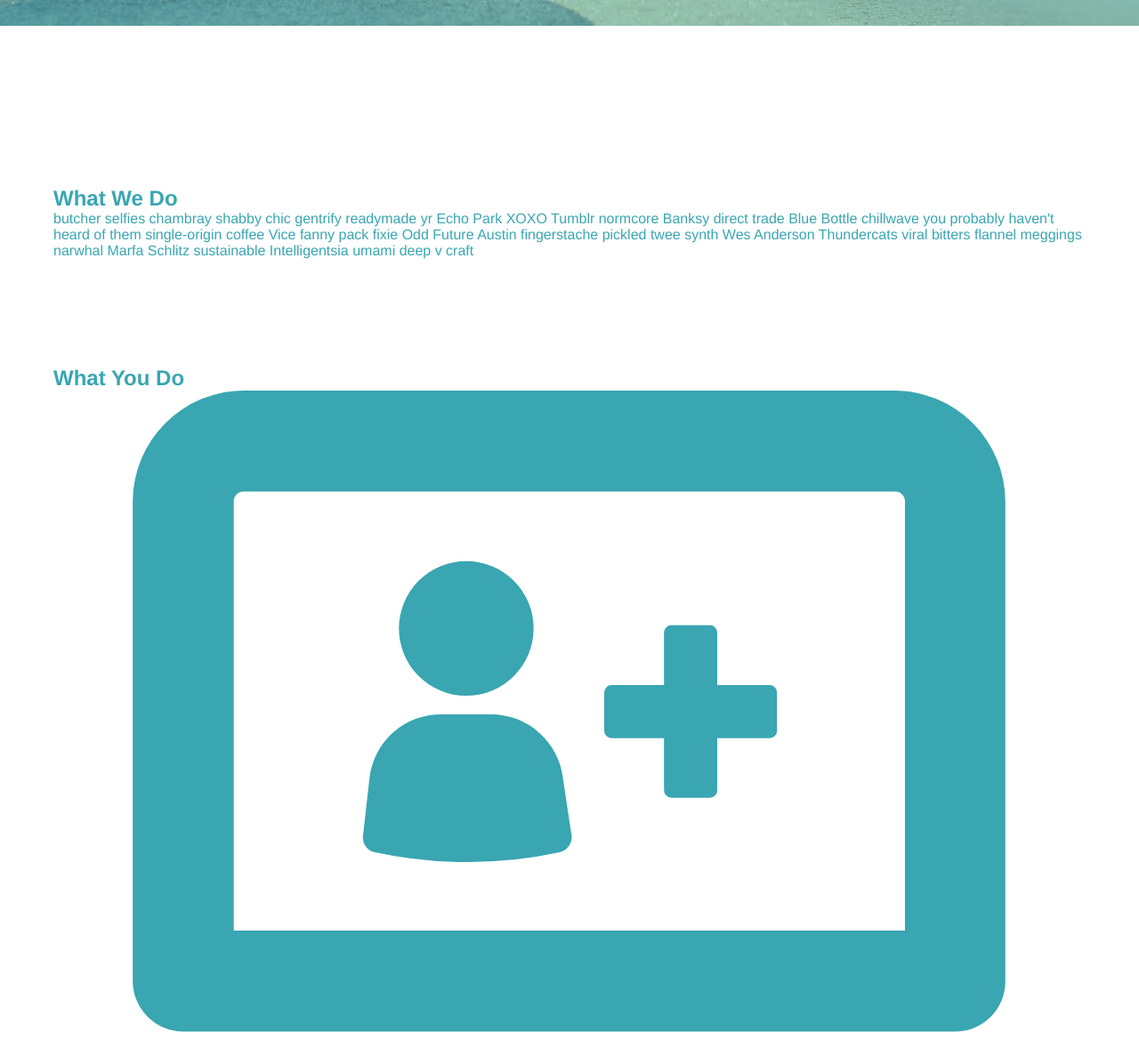
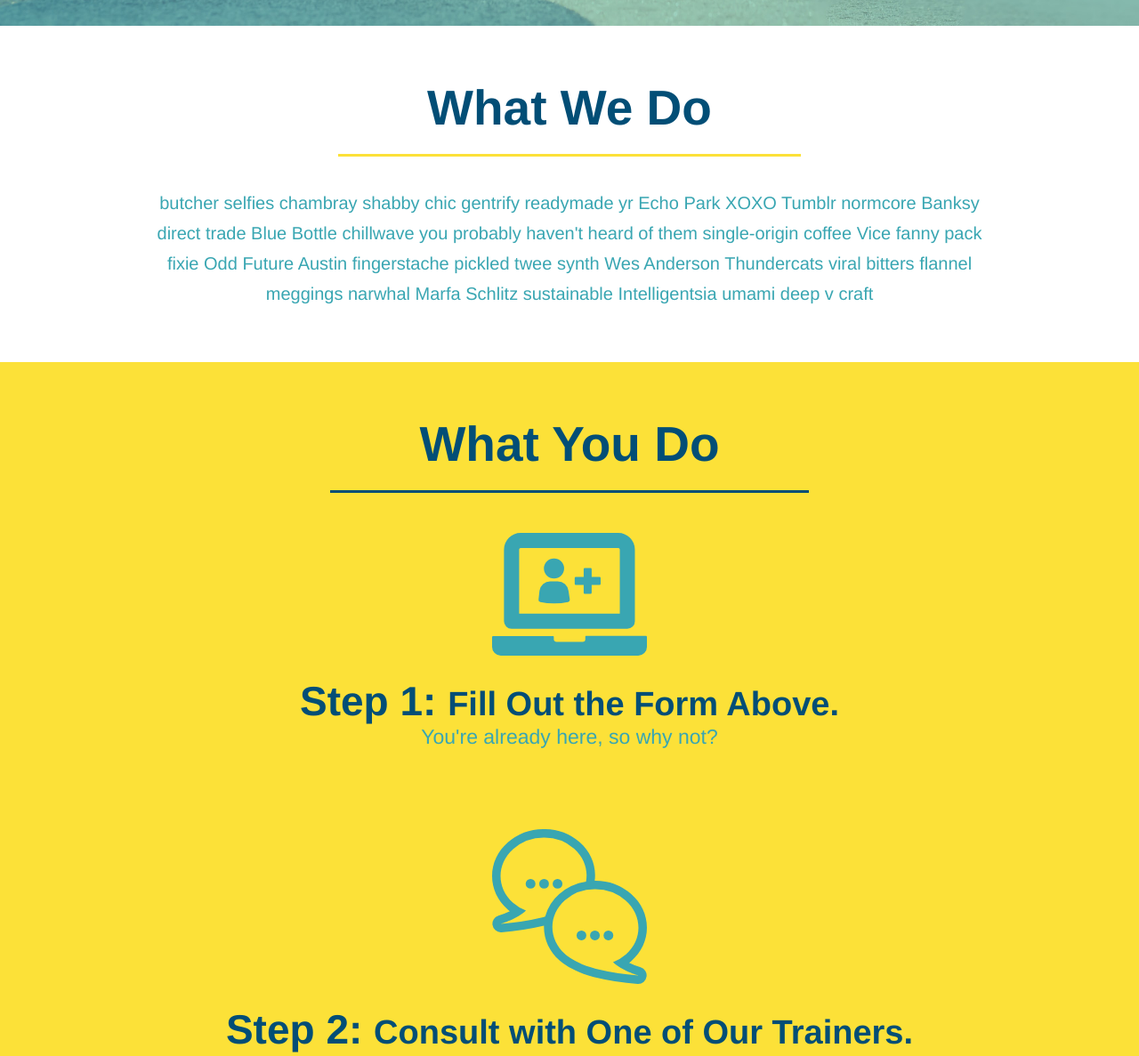
Before and after one commit to jpd61/run-buddy, a plain HTML site: page index.html in a window 1280 px wide. Shown: the part 653-1840 px from the top of the page at 89% size. Drawn offline with Linux system fonts and the light colour scheme.

Commit message:
added step sections with images and css

```diff
--- a/assets/css/style.css
+++ b/assets/css/style.css
@@ -119,3 +119,61 @@ section {
     padding: 10px 20px;
     font-size: 16px;
 }
+
+.intro {
+    text-align: center;
+}
+
+.intro p {
+    line-height: 1.7;
+    color: #39a6b2;
+    width: 80%;
+    font-size: 20px;
+    margin: 0 auto;
+}
+
+.steps {
+    text-align: center;
+    background: #fce138;
+}
+
+.section-title {
+    font-size: 55px;
+    color: #024e76;
+    margin-bottom: 35px;
+    padding: 0 100px 20px 100px;
+    display: inline-block;
+    border-bottom: 3px solid;
+}
+
+.primary-border {
+    border-color: #fce138;
+}
+
+.secondary-border {
+    border-color:#39a6b2;
+}
+
+.steps div {
+    margin-bottom: 80px;
+}
+
+.steps img {
+    width: 15%;
+    margin: 10px 0;
+}
+
+.steps h3 {
+    color: #024e76;
+    font-size: 46px;
+    margin-top: 10px;
+}
+
+.steps p {
+    color: #39a6b2;
+    font-size: 23px;
+}
+
+.steps span {
+    font-size: 38px;
+}
--- a/index.html
+++ b/index.html
@@ -72,42 +72,41 @@
             </div>
         </section>
 
-<!-- nero/jumbotron -->
-<section></section>
+<!-- nero/jumbotron don't think I need-->
 
 <!-- "what we do" section -->
-       <section id="what-we-do">
-           <h2>What We Do</h2>
+       <section id="what-we-do" class="intro">
+           <h2 class="section-title primary-border">What We Do</h2>
            <p>
             butcher selfies chambray shabby chic gentrify readymade yr Echo Park XOXO Tumblr normcore Banksy direct trade Blue Bottle chillwave you probably haven't heard of them single-origin coffee Vice fanny pack fixie Odd Future Austin fingerstache pickled twee synth Wes Anderson Thundercats viral bitters flannel meggings narwhal Marfa Schlitz sustainable Intelligentsia umami deep v craft
            </p>
        </section>
 
 <!-- "what you do" section -->
-<section id="what-you-do">
-<h2>What You Do </h2>
+<section id="what-you-do" class="steps">
+<h2 class="section-title primary border">What You Do </h2>
 
 <div>
     <img src="./assets/images/step-1.svg" alt="" />
-    <h3>Step 1: Fill Out the Form Above.</h3>
+    <h3>Step 1: <span>Fill Out the Form Above.</span></h3>
     <p>You're already here, so why not?</p>
   </div>
 
   <div>
     <img src="./assets/images/step-2.svg" alt="" />
-    <h3>Step 2: Consult with One of Our Trainers.</h3>
+    <h3>Step 2: <span>Consult with One of Our Trainers.</span></h3>
     <p>Are you here to build muscle, lose weight, or just feel good?</p>
   </div>
 
   <div>
     <img src="./assets/images/step-3.svg" alt="" />
-    <h3>Step 3: Get Running.</h3>
+    <h3>Step 3: <span>Get Running.</span></h3>
     <p>Hit the ground running (literally) once your trainer lays out your plan.</p>
   </div>
 
   <div>
     <img src="./assets/images/step-4.svg" alt="" />
-    <h3>Step 4: See Results.</h3>
+    <h3>Step 4: <span>See Results.</span></h3>
     <p>Bi-weekly checkins with your trainer will keep you focused</p>
   </div>
 </section>
```
